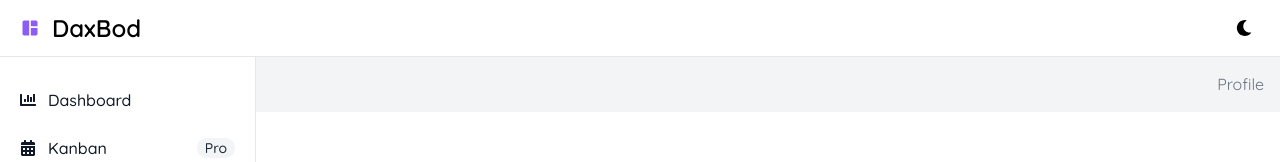
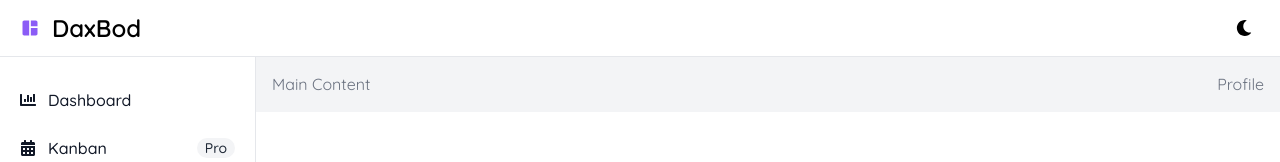
Before and after one commit to Elsoltan98/DaxBod, a React (Vite) app: page / in a window 1280 px wide. Shown: the top 162 px of the page. Built offline with nearby package versions, Linux system fonts and the light colour scheme.

Commit message:
Fix Content dimensions

```diff
--- a/src/ui/Main/index.tsx
+++ b/src/ui/Main/index.tsx
@@ -6,7 +6,7 @@
 
 const Main: FC<MainProps> = ({ children }) => {
   return (
-    <div className="text-gray-500 bg-gray-100 p-4 sm:ml flex gap-2 flex-col lg:flex-row translate-all duration-300 mt-14 dark:bg-gray-800">
+    <div className="text-gray-500 bg-gray-100 p-4 sm:ml-64 flex gap-2 flex-col lg:flex-row translate-all duration-300 mt-14 dark:bg-gray-800">
       {children}
     </div>
   );
--- a/src/ui/Title/index.tsx
+++ b/src/ui/Title/index.tsx
@@ -5,7 +5,11 @@
 }
 
 const Title: FC<TitleProps> = ({ children }) => {
-  return <div>{children}</div>;
+  return (
+    <h2 className="font-bold text-gray-700 text-2xl dark:text-gray-400">
+      {children}
+    </h2>
+  );
 };
 
 export default Title;
```
